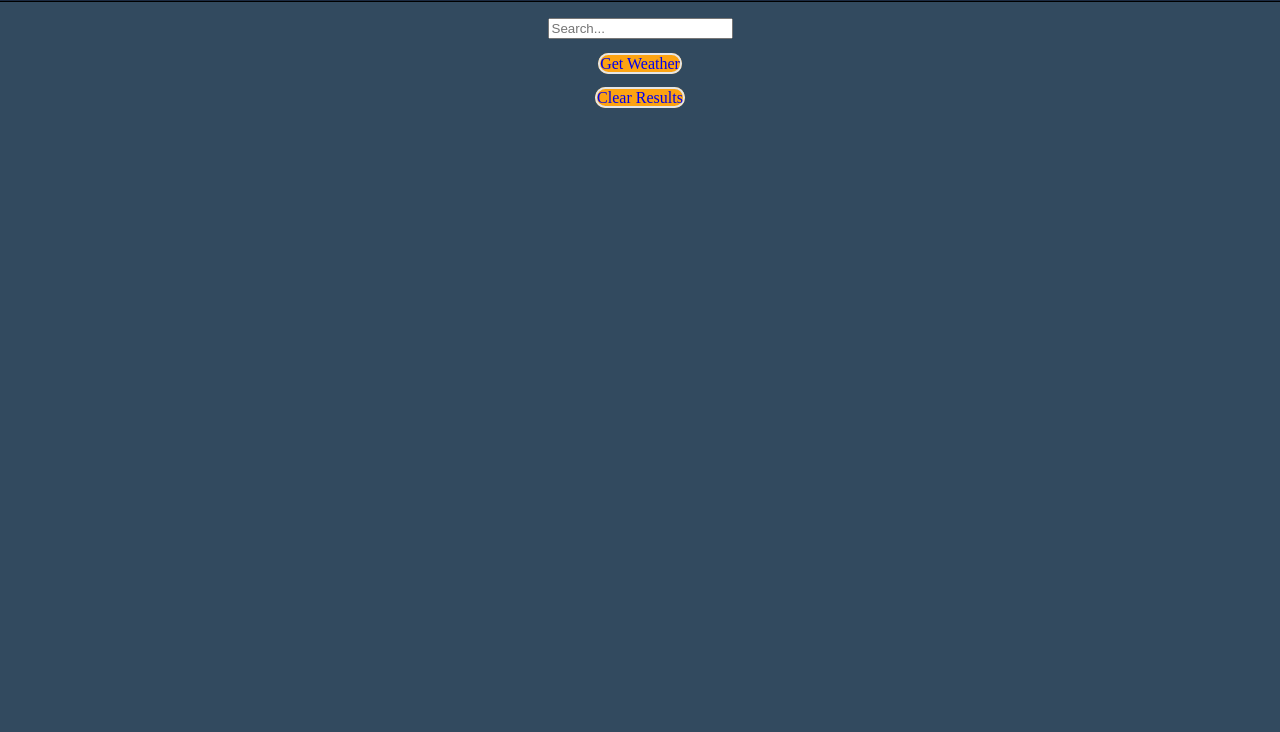
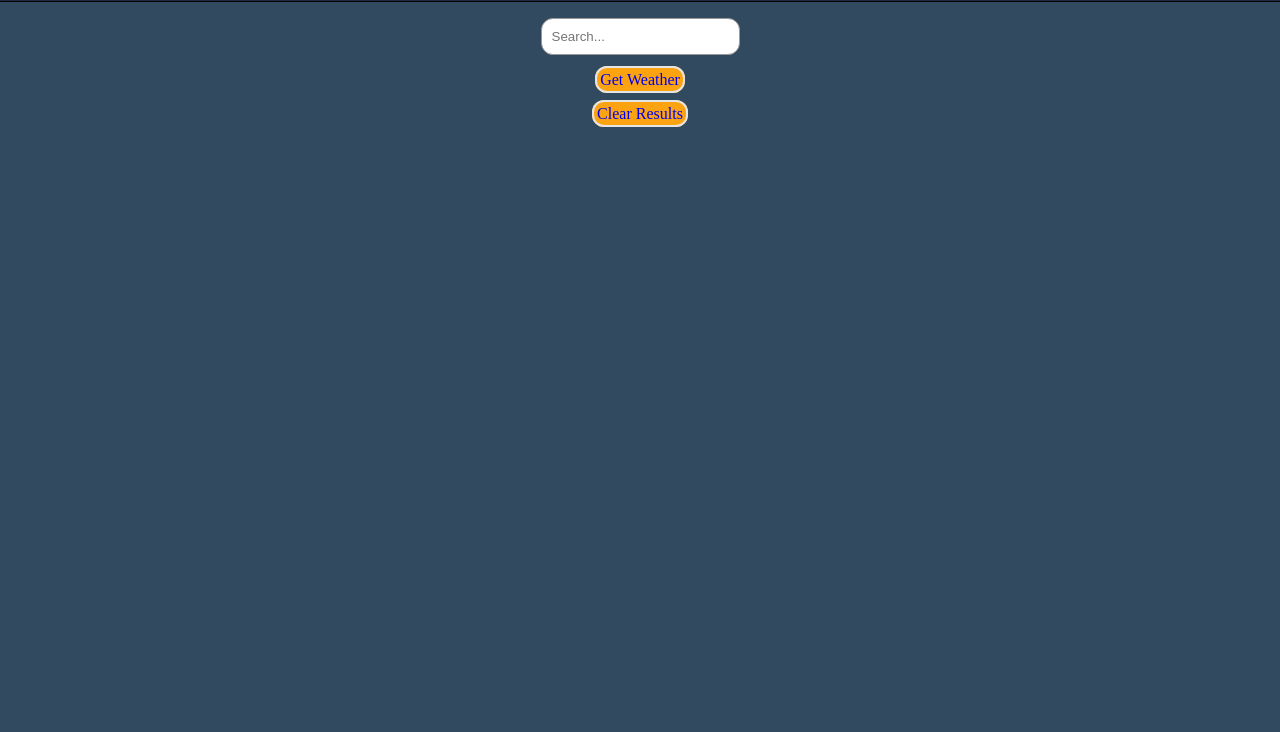
Before and after one commit to l-swenson/skyfindr, a plain HTML site: page index.html in a window 1280 px wide. Shown: the part 68-800 px from the top of the page. Drawn offline with Linux system fonts and the light colour scheme.

Commit message:
Add textbox and button styling.

```diff
--- a/style.css
+++ b/style.css
@@ -44,8 +44,16 @@ header {
     margin-bottom: 1rem;
 }
 
+input, textarea {
+    width: 100%;
+    border: solid 1px #999;
+    border-radius: 12px;
+    padding: 10px;
+}
+
 .btn {
     width: 250px;
+    padding: .2rem;
     background-color: #fca311;
     border: 2px solid #e5e5e5;
     border-radius: 12px;
```
